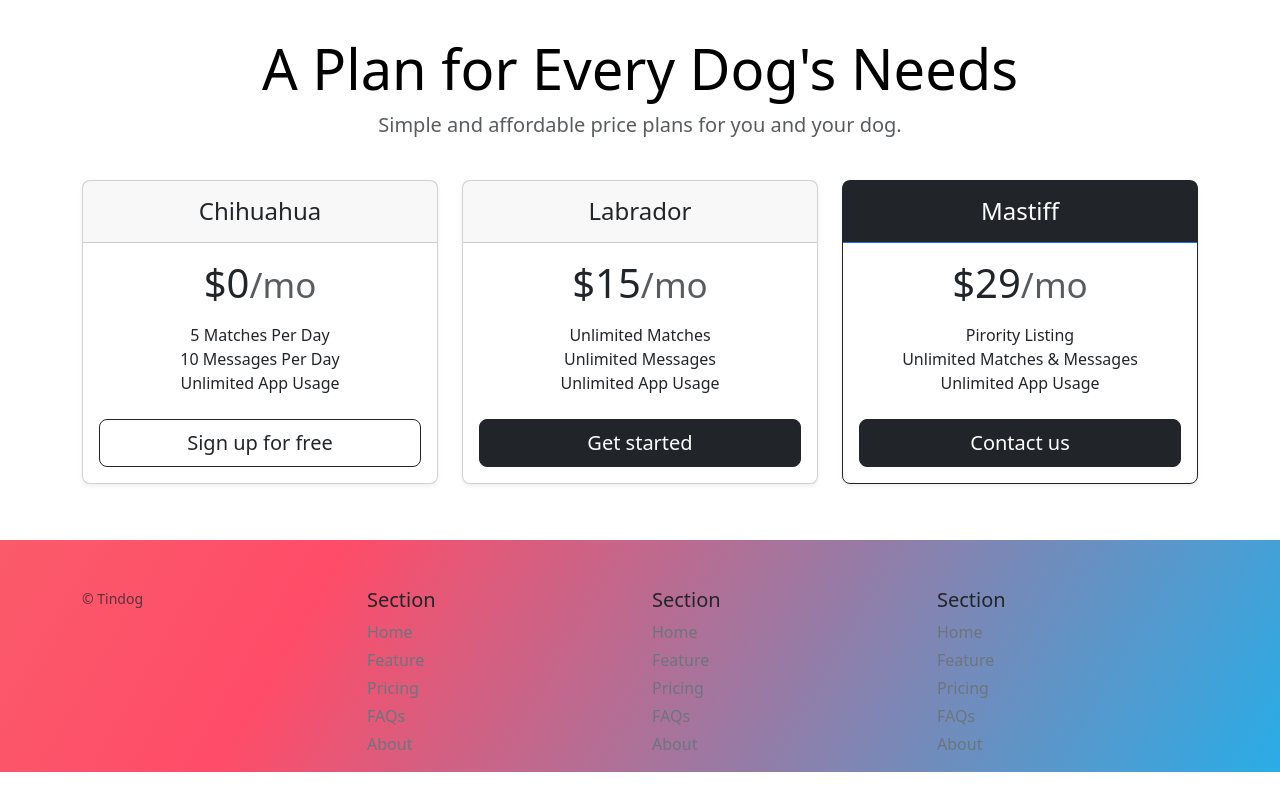
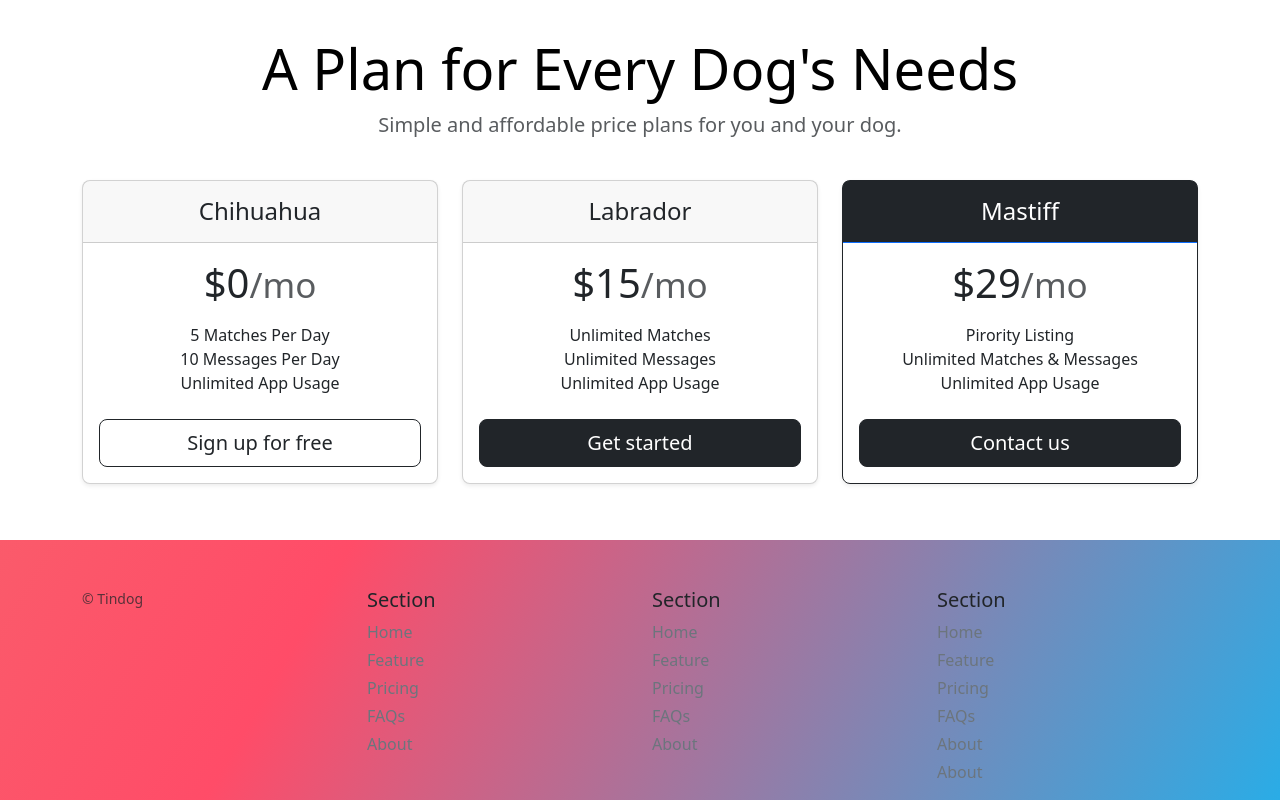
Before and after one commit to rakib070rakib/tindog, a plain HTML site: page index.html in a window 1280 px wide. Shown: the part 1575-2375 px from the top of the page. Before the commit the page ends 2347 px from the top, so only its background shows below. Drawn offline with nearby package versions, Linux system fonts and the light colour scheme.

Commit message:
added extra li

```diff
--- a/index.html
+++ b/index.html
@@ -212,6 +212,7 @@
               <li class="mb-1"><a class="link-secondary text-decoration-none" href="#">Pricing</a></li>
               <li class="mb-1"><a class="link-secondary text-decoration-none" href="#">FAQs</a></li>
               <li class="mb-1"><a class="link-secondary text-decoration-none" href="#">About</a></li>
+              <li class="mb-1"><a class="link-secondary text-decoration-none" href="#">About</a></li>
             </ul>
           </div>
         </div>
```
